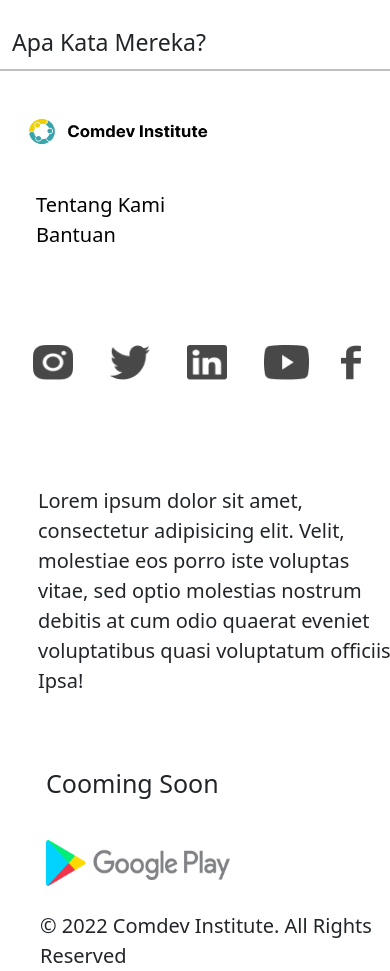
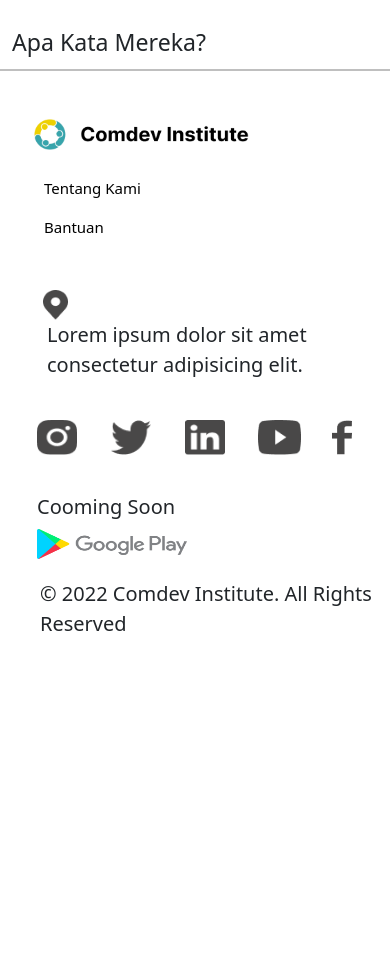
Before and after one commit to ervindwik/fe-comdev, a React (Create React App) app: page / in a window 390 px wide. Shown: the part 2619-3590 px from the top of the page. After the commit the page ends 3258 px from the top, so only its background shows below. Built offline with nearby package versions, Linux system fonts and the light colour scheme.

Commit message:
chore: update styling footer

```diff
--- a/src/Components/Footer.jsx
+++ b/src/Components/Footer.jsx
@@ -8,6 +8,7 @@ import linkedin from "../assets/in.png";
 import youtube from "../assets/yt.png";
 import facebook from "../assets/fb.png";
 import gplay from "../assets/gplay.png";
+import loc from "../assets/loc.png";
 
 const Footer = () => {
     return (
@@ -21,67 +22,62 @@ const Footer = () => {
                         </Col>
                     </Row>
                     <Row>
-                        <Col className="col-md-4">
-                            <br />
-                            <Table className="table-content table-borderless">
-                                <tr>
-                                    <td>
-                                        <ul>
+                        <Col className="col-md-6">
+                            <ul className="list-item">
                                 <li><a href="#tentangkami" className="text-black">Tentang Kami</a></li>
                                 <li><a href="#bantuan" className="text-black">Bantuan</a></li>
                             </ul>
-                                    </td>
-                                </tr>
-                                <br />
-                                <tr>
+                        </Col>
+                        <Col className="col-md-6">
+                            <div className="column-1">
+                                <Row>
+                                    <Col className="ikon-lok col-md-1 ms-3">
+                                        <img alt="lokasi" src={loc} width="25" height="30" />
+                                    </Col>
+                                    <Col className="lok col-md-6">
+                                        Lorem ipsum dolor sit amet consectetur adipisicing elit.
+                                    </Col>
+                                </Row>
+                            </div>
+                        </Col>
+                    </Row>
+                    <Row>
+                        <Col className="col-md-6">
+                            <div className="column-2">
                                 <Row>
                                     <Col className="col-md-2">
-                                            <a href="#facebook"><img alt="instagram" src={instagram} width="40" height="35" /></a>
+                                        <a href="#instagram"><img alt="instagram" src={instagram} width="40" height="35" /></a>
                                     </Col>
-                                        <Col className="col-md-2">
-                                            <a href="#facebook"><img alt="twitter" src={twitter} width="40" height="35" /></a>
+                                    <Col className="col-md-2 ms-1">
+                                        <a href="#twitter"><img alt="twitter" src={twitter} width="40" height="35" /></a>
                                     </Col>
-                                        <Col className="col-md-2">
-                                            <a href="#facebook"><img alt="linkedin" src={linkedin} width="40" height="35" /></a>
+                                    <Col className="col-md-2 ms-1">
+                                        <a href="#linkedin"><img alt="linkedin" src={linkedin} width="40" height="35" /></a>
                                     </Col>
-                                        <Col className="col-md-2">
-                                            <a href="#facebook"><img alt="youtube" src={youtube} width="45" height="35" /></a>
+                                    <Col className="col-md-2 ms-1">
+                                        <a href="#youtube"><img alt="youtube" src={youtube} width="43" height="35" /></a>
                                     </Col>
-                                        <Col className="col-md-2">
+                                    <Col className="col-md-2 ms-1">
                                         <a href="#facebook"><img alt="facebook" src={facebook} width="20" height="35" /></a>
                                     </Col>
                                 </Row>
-                                </tr>
-                                <br />
-
-                            </Table>
+                            </div>
                         </Col>
                         <Col className="col-md-6">
-                            <br />
-                            <Table className="table-content table-borderless">
-                                <tr>
-                                    <td>Lorem ipsum dolor sit amet, consectetur adipisicing elit. Velit, molestiae eos porro iste voluptas vitae, sed optio molestias nostrum debitis at cum odio quaerat eveniet voluptatibus quasi voluptatum officiis. Ipsa!</td>
-                                </tr>
-                                <br />
-                                <tr>
-                                    <td><h5>Cooming Soon</h5></td>
-                                </tr>
-                                <tr>
-                                    <td>
-                                        <img alt="gplay" src={gplay} width="200" height="62" />
-                                    </td>
-                                </tr>
-                            </Table>
+                            <div className="column-3">
+                                <h5>Cooming Soon</h5>
+                                <a href="#gplay"><img alt="gplay" src={gplay} width="150" height="30" /></a>
+                            </div>
                         </Col>
                     </Row>
                     <Row>
-                        <Col className="copyright col-md-4">
+                        <Col className="copyright col-md-8">
                             &#169; 2022 Comdev Institute. All Rights Reserved
                         </Col>
                     </Row>
                 </Container>
             </div>
-        </React.Fragment>
+        </React.Fragment >
     )
 }
 
--- a/src/Styles/Footer.css
+++ b/src/Styles/Footer.css
@@ -17,16 +17,37 @@
     width: 20%;
 }
 
-.table-content {
-    margin-left: 80px;
+.list-item {
+    list-style-type: none;
+    margin-left: 50px;
+    margin-top: 20px;
+    font-size: 15px;
 }
 
-.table-content ul {
-    list-style-type: none;
-    margin-left: -10px;
+.column-1 {
+    margin-left: 80px;
+    margin-top: 20px;
 }
 
-.table-content ul li a {
+/* .col {
+    border: solid;
+} */
+
+.ikon-lok {
+    padding-top: 4px;
+}
+
+.column-2 {
+    margin-left: 80px;
+    margin-top: 20px;
+}
+
+.column-3 {
+    margin-left: 100px;
+    margin-top: 20px;
+}
+
+.list-item li a {
     text-decoration: none;
 }
 
@@ -57,23 +78,55 @@
     }
 
     .comdev {
-        width: 50%;
-        margin-left: 10px;
+        width: 60%;
+        margin-left: 15px;
     }
 
-    .table-content {
-        margin-left: 20px;
+    .list-item {
+        margin-left: -5px;
         padding-top: 5px;
         display: grid;
         gap: 1rem;
         grid-template-columns: repeat(auto-fit, minmax(300px, 1fr));
     }
 
-    .table-content h5 {
-        font-size: 25px;
+    .column-1 {
+        margin-left: 10px;
+        padding-top: 10px;
+        display: grid;
+        gap: 1rem;
+        grid-template-columns: repeat(auto-fit, minmax(300px, 1fr));
+    }
+
+    .ikon-lok {
+        margin-top: -10px;
+        display: table;
+        gap: 1rem;
+        grid-template-columns: repeat(auto-fit, minmax(300px, 1fr));
+    }
+
+    .lok {
+        display: grid;
+        margin-left: 20px;
+        gap: 1rem;
+        grid-template-columns: repeat(auto-fit, minmax(300px, 1fr));
+    }
+
+    .column-2 {
+        padding-top: 20px;
+        margin-left: 20px;
+        display: grid;
+        gap: 1rem;
+        grid-template-columns: repeat(auto-fit, minmax(300px, 1fr));
+    }
+
+    .column-3 {
+        padding-top: 20px;
+        margin-left: 20px;
     }
 
     .copyright {
+        padding-top: 20px;
         margin-left: 23px;
     }
 
```
Also changed, not shown: src/assets/loc.png (added). Lines whose indentation alone changed are shown as unchanged.
